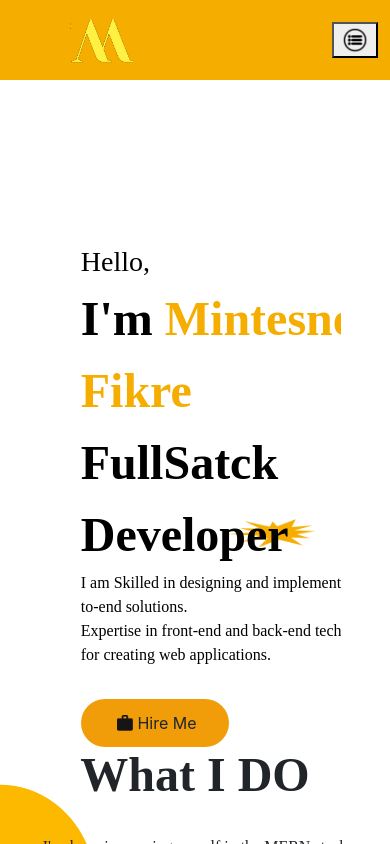
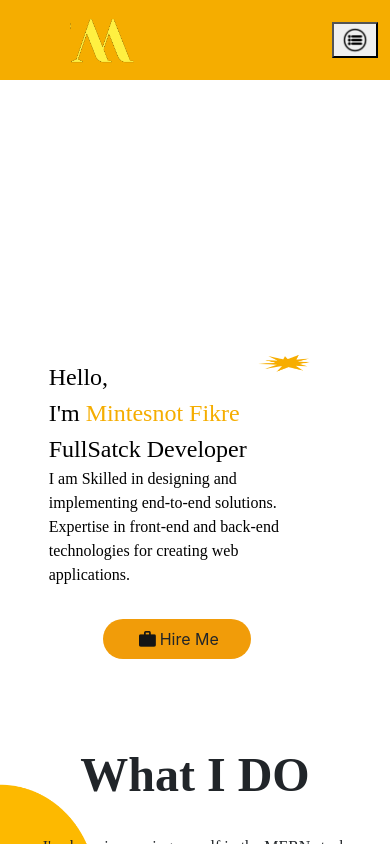
Before and after one commit to mintefk/Minte-Portfolio, a React (Create React App) app: page / in a window 390 px wide. Shown: the top 844 px of the page. Built offline with nearby package versions, Linux system fonts and the light colour scheme.

Commit message:
change on NavBar

```diff
--- a/src/components/Intro/intro.css
+++ b/src/components/Intro/intro.css
@@ -39,6 +39,7 @@
     color: #f5ad00;
     font-family: 'sans-serif';
   }
+
   .introtext {
 
     font-family: 'sans-serif';
@@ -130,6 +131,63 @@
 }
 
 
+@media only screen and (min-width: 381px) and (max-width: 490px) {
+
+  .bg {
+
+    top: 5%;
+    height: 60vh;
+    margin-right: 15%;
+
+  }
+
+  .introContent {
+
+    padding-left: 3rem;
+    margin-left: -3rem;
+    margin-top: 5%;
+    height: 100vh;
+    width: 90vw;
+    font-weight: 300;
+    font-size: 1.5rem;
+
+
+
+  }
+
+  .hello {
+
+    font-size: 1.5rem;
+    font-weight: 100;
+
+
+  }
+
+  .intropara {
+    font-size: 1rem;
+    font-weight: 100;
+
+  }
+
+  .btn {
+
+    margin-left: 20%;
+    padding: 0.5rem 2rem;
+
+  }
+
+  .btnimg {
+    object-fit: cover;
+    margin: 0.25rem;
+    height: 1rem;
+  }
+
+}
+
+
+
+
+
   /* @media screen and (max-width: 1150px) {
 
     .introContent{
--- a/src/components/Navbar/navbar.css
+++ b/src/components/Navbar/navbar.css
@@ -36,7 +36,7 @@ body {
     color: rgb(255, 255, 255);
     margin: 1rem;
     cursor: pointer;
-    font-family: 'Satisfy', cursive;
+    font-family: 'sans-serif';
     justify-content: center;
     margin-left: 2rem;
   }
--- a/src/components/Projects/project.css
+++ b/src/components/Projects/project.css
@@ -21,11 +21,11 @@
 
 .projectDesc {
     font-weight: 400;
-    font-size: 1rem;
+    font-size: 1.3rem;
     margin-right: 20%;
     max-width: 45rem;
     padding: 0 2rem;
-    font-family: 'Satisfy', cursive;
+    font-family: 'sans-serif';
 
 }
 
@@ -191,19 +191,17 @@
 
 }
 
+
 @media only screen and (min-width: 374px) and (max-width: 423px) {
+
     .projectTitle {
         font-size: 24px;
-
 
     }
 
     .projectDesc {
         font-weight: 400;
         font-size: 1rem;
-
-
-
     }
 
 
@@ -231,12 +229,12 @@
 }
 .projectBarText_H2 {
     font-size: 0.9rem;
-    font-weight: 30;
+    font-weight: 20;
 
 }
 
 .projectBarText {
-    font-size: 0.7rem;
+    font-size: 0.66rem;
     font-weight: 100;
 
    padding-right: 0.5rem;
@@ -292,7 +290,7 @@
 }
 
 .projectBarText {
-    font-size: 0.7rem;
+    font-size: 0.66rem;
     font-weight: 100;
 
    padding-right: 0.5rem;
```
